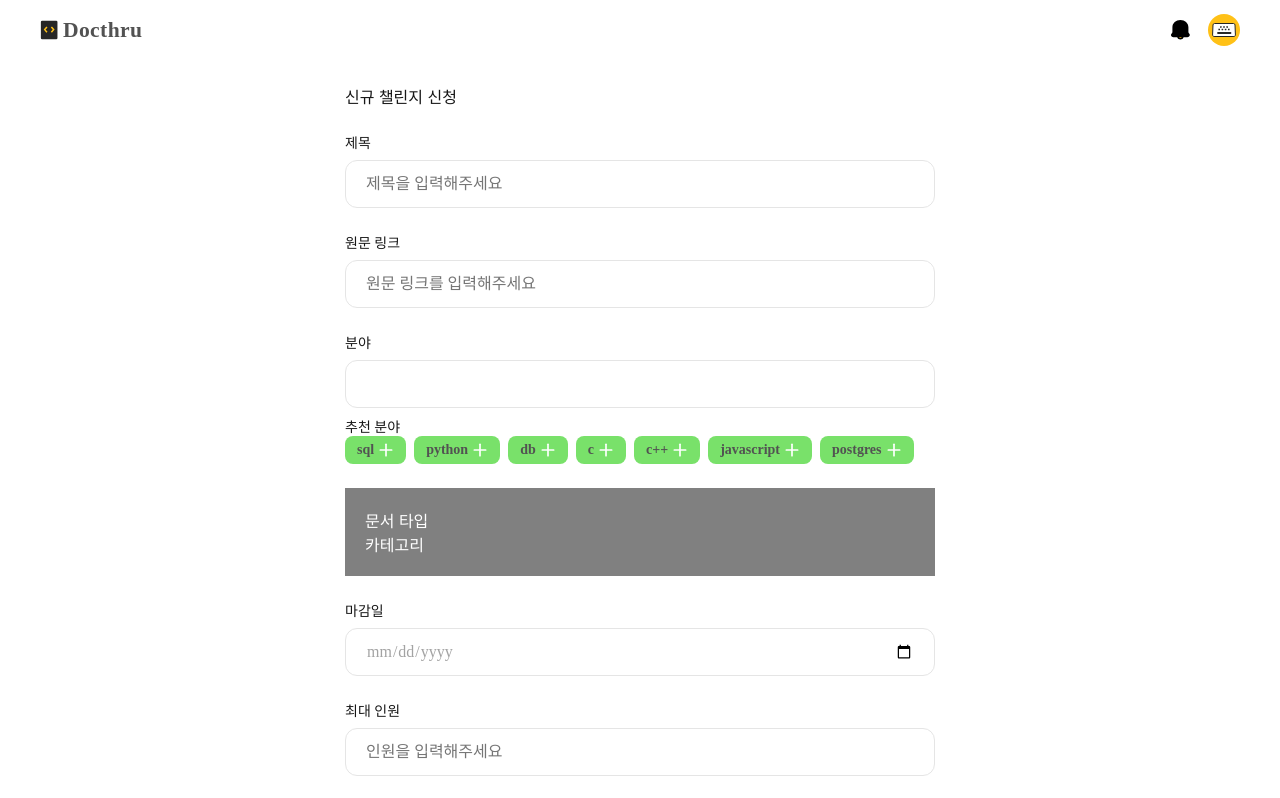
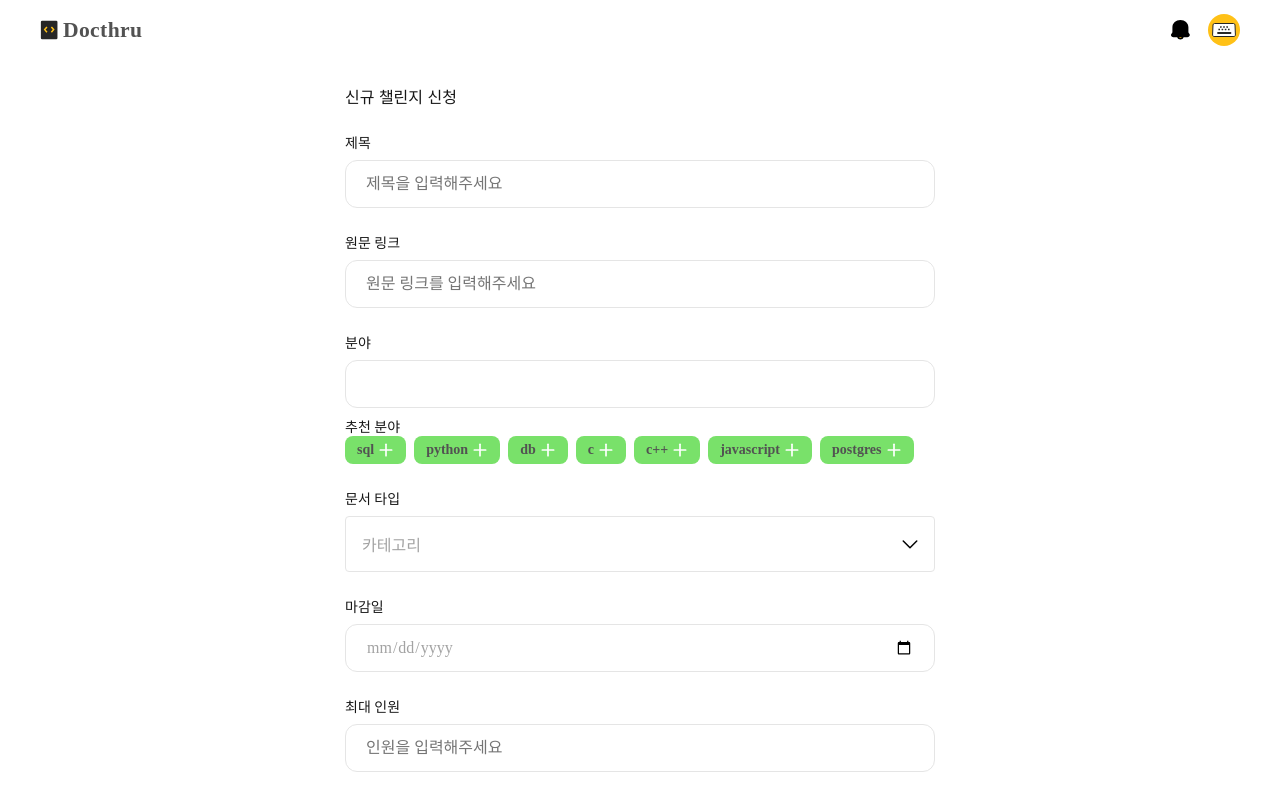
Before and after one commit to Codeit-MiddleProject-team2/7-docthru-team2-fe, a Next.js app: page /challengeApply in a window 1280 px wide. Shown: the top 798 px of the page. Built offline with nearby package versions, Linux system fonts and the light colour scheme.

Commit message:
주석 추가, 디테일 수정 #25

```diff
--- a/components/CustomBtnLong.js
+++ b/components/CustomBtnLong.js
@@ -19,3 +19,5 @@ export default function CustomBtnLong({ text, onClick, valid = false }) {
     </button>
   );
 }
+
+// 비활성화 되면 스타일 변화
--- a/components/challengeApply/category.js
+++ b/components/challengeApply/category.js
@@ -81,6 +81,7 @@ export default function Category({ category, setCategory }) {
         <div className={styles.input}>
           <CategoryTag
             text={category}
+            key={"selected"}
             onDelete={handleCategoryDelete}
             style="delete"
           />
@@ -108,7 +109,11 @@ export default function Category({ category, setCategory }) {
               );
             })) ||
             (!categorys.length && (
-              <CategoryTag text={value} onPlus={handleCategoryClick} />
+              <CategoryTag
+                text={value}
+                key={"new"}
+                onPlus={handleCategoryClick}
+              />
             ))}
         </div>
       </div>
--- a/components/challengeApply/dropOption.js
+++ b/components/challengeApply/dropOption.js
@@ -1,4 +1,6 @@
 import { useState } from "react";
+import styles from "./dropOption.module.css";
+import Image from "next/image";
 
 function Option({ text, setValue, setOpen }) {
   const handleOption = () => {
@@ -6,25 +8,37 @@ function Option({ text, setValue, setOpen }) {
     setOpen(false);
   };
 
-  return <div onClick={handleOption}>{text}</div>;
+  return (
+    <div className={styles.dropOption} onClick={handleOption}>
+      {text}
+    </div>
+  );
 }
 
 export default function DropOption({ value, setValue }) {
   const [isDropOpen, setIsDropOpen] = useState(false);
 
   return (
-    <div style={{ backgroundColor: "gray", padding: "20px", color: "white" }}>
-      <div>문서 타입</div>
+    <div className={styles.background}>
+      <div className={styles.text}>문서 타입</div>
       <div>
         <div
+          className={styles.typeText}
           onClick={() => {
-            setIsDropOpen(true);
+            setIsDropOpen((prev) => !prev);
           }}
         >
           {value}
+          <Image
+            className={styles.icDown}
+            src="/icons/ic_chevron_down.svg"
+            width={48}
+            height={48}
+            alt="문서 타입 카테고리"
+          />
         </div>
         {isDropOpen && (
-          <div>
+          <div className={styles.dropList}>
             <Option
               text="공식 문서"
               setValue={setValue}
--- /dev/null
+++ b/components/challengeApply/dropOption.module.css
@@ -0,0 +1,45 @@
+.background {
+  display: flex;
+  flex-direction: column;
+  gap: 8px;
+}
+
+.text {
+  color: var(--gray-gray900, #171717);
+  font-family: Pretendard;
+  font-size: 14px;
+  font-style: normal;
+  font-weight: 500;
+  line-height: normal;
+}
+
+.typeText {
+  width: 100%;
+  height: 56px;
+  display: flex;
+  flex-direction: row;
+  align-items: center;
+  justify-content: space-between;
+  padding: 4px 0 4px 16px;
+
+  border-radius: 4px;
+  border: 1px solid var(--gray-gray200, #e5e5e5);
+  background: var(--white-white_FFFFFF, #fff);
+
+  color: var(--gray-gray400, #a3a3a3);
+  font-family: Pretendard;
+  font-size: 16px;
+  font-style: normal;
+  font-weight: 400;
+  line-height: normal;
+}
+
+.icDown {
+  padding: 12px;
+}
+
+.dropList {
+  border-radius: 4px;
+  border: 1px solid var(--gray-gray200, #e5e5e5);
+  background: var(--white-white_FFFFFF, #fff);
+}
```
Also changed, not shown: public/icons/ic_chevron_down.svg (added).
